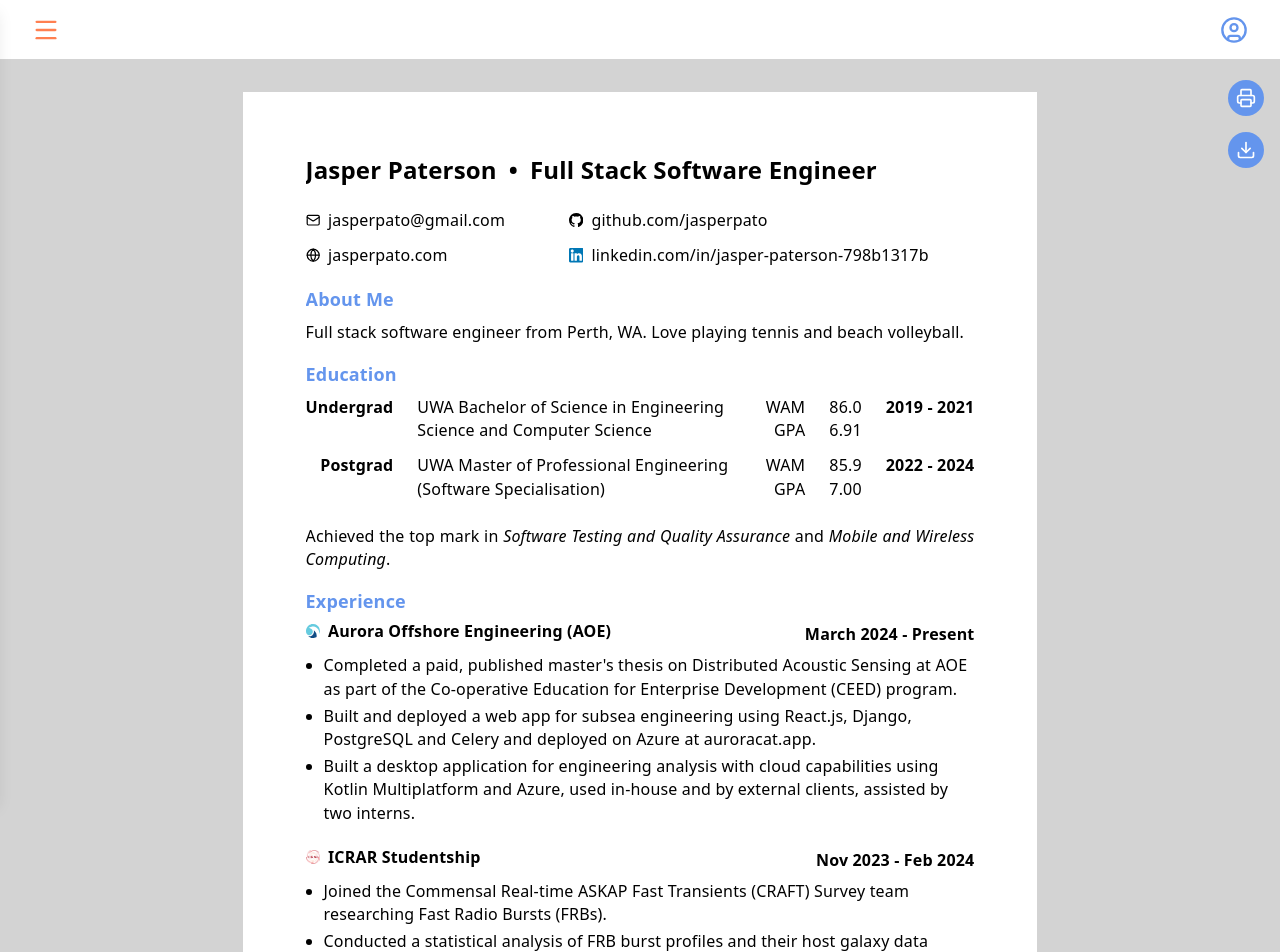
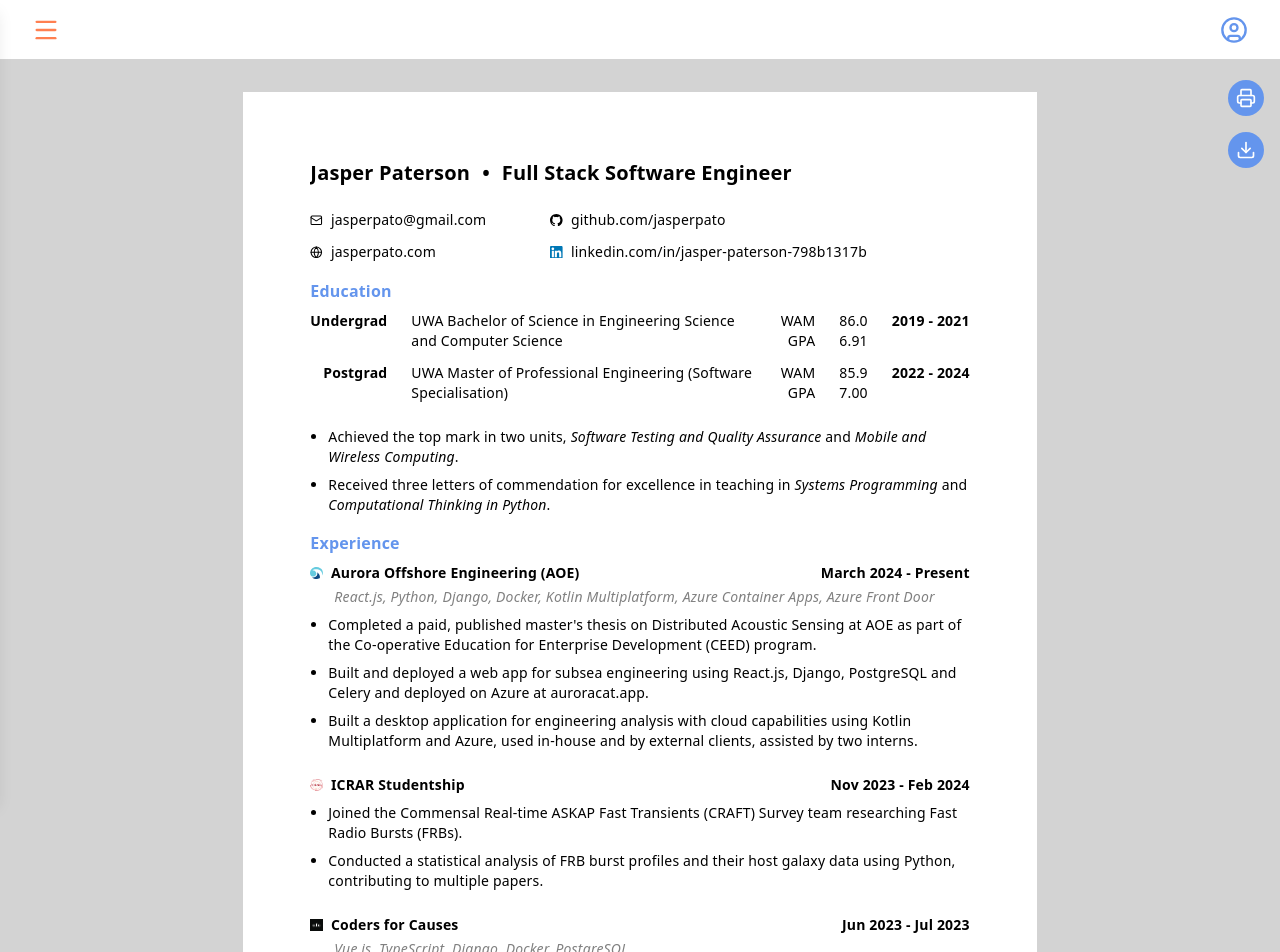
Before and after one commit to jasperpato/Website, a React (Vite) app in the folder frontend/: page /cv in a window 1280 px wide. Shown: the top 952 px of the page. Built offline with nearby package versions, Linux system fonts and the light colour scheme; no server answers.

Commit message:
sub headings in resume

```diff
--- a/frontend/src/pages/cv/CV.tsx
+++ b/frontend/src/pages/cv/CV.tsx
@@ -6,15 +6,22 @@
 import uwaLogo from "../../assets/uwa.png";
 import cfcLogo from "../../assets/cfc.jpeg";
 
+const PRINT = true;
+
+const W = 210; //  * 1.1;
+const H = 297; //  * 1.1;
+
 const MM_TO_PX = 96 / 25.4;
-const PAGE_WIDTH_PX = 210 * MM_TO_PX;
-const PAGE_HEIGHT_PX = 297 * MM_TO_PX;
+const PAGE_WIDTH_PX = W * MM_TO_PX;
+const PAGE_HEIGHT_PX = H * MM_TO_PX;
 const OUTER_PADDING_PX = 64; // matches p-8 on both sides
 
 const iconSize = "w-[0.9em] h-[0.9em]"
 
-const dimensions = "w-[210mm] h-[297mm]"
-const margins = "pt-[0.65in] px-[0.65in]"
+// const dimensions = `w-[${W}mm] h-[${H}mm]`
+
+const dimensions = `w-[210mm] h-[297mm]`
+const margins = "p-[0.7in]"
 
 
 export default function CV() {
@@ -42,7 +49,7 @@
     }, []);
 
     function SubHeading({ children, className = "" }: { children: ReactNode, className?: string }) {
-        return <h3 className={`text-primary font-semibold text-lg ${className}`}>{children}</h3>
+        return <p className={`text-primary font-semibold text-base ${className}`}>{children}</p>
     }
 
     function Td({ children = "", header = false, className = "", semibold = false, fit = false, fill = false, right = false }: { right?: boolean, children?: ReactNode, header?: boolean, className?: string, fit?: boolean, fill?: boolean, semibold?: boolean }) {
@@ -67,26 +74,25 @@
         </table>
     }
 
-    function P({ children }: { children: ReactNode }) {
-        return <p className="w-full text-justify">{children}</p>
-    }
-
-    function ExperienceSection({ title, date, children = "", icon, link }: { icon?: string, link?: string, title: string, date: string, children?: ReactNode }) {
+    function ExperienceSection({ title, date, children = "", icon, link, subHeading }: { icon?: string, link?: string, title: string, date: string, children?: ReactNode, subHeading?: string }) {
         const i = <>{icon && <img src={icon} alt="" className={`${iconSize} object-contain shrink-0`} />}</>
 
         return <>
             <div className="flex flex-col gap-2">
-                <Table>
-                    <tr>
-                        <Td fill className="font-bold">
-                            <div className="flex items-center gap-2 leading-none">
-                                {link ? <A href={link}>{i}</A> : i}
-                                <span>{title}</span>
-                            </div>
-                        </Td>
-                        <Td fit semibold>{date}</Td>
-                    </tr>
-                </Table>
+                <div className="flex flex-col gap-1">
+                    <div className="flex flex-row justify-between items-center">
+                        <div className="flex items-center gap-2 leading-none">
+                            {link ? <A href={link}>{i}</A> : i}
+                            <span className="font-bold">{title}</span>
+                        </div>
+
+                        <div className="font-semibold">{date}</div>
+                    </div>
+
+                    {subHeading && <div className="text-muted italic pl-6">
+                        {subHeading}
+                    </div>}
+                </div>
 
                 {children}
             </div>
@@ -123,7 +129,7 @@
     }
 
     function Page({ children }: { children: ReactNode }) {
-        return <div id="cv-page" className={`${dimensions} ${margins} bg-white`}>
+        return <div id="cv-page" className={`${dimensions} ${margins} bg-white text-sm`}>
             <div className="flex flex-col gap-4 bg-white h-full overflow-hidden">
                 {children}
             </div>
@@ -132,12 +138,12 @@
 
     function List({ children, color = "black" }: { children: ReactNode, color?: string }) {
         const c = color
-        return <ul className="list-disc pl-4.5 space-y-1 marker:text-[var(--marker-color)]" style={{ "--marker-color": c } as React.CSSProperties}>{children}</ul>
+        return <ul className="list-disc pl-4.5 space-y-2 marker:text-[var(--marker-color)]" style={{ "--marker-color": c } as React.CSSProperties}>{children}</ul>
     }
 
     return <>
         <style>{`
-            @page { margin: 0.2in; }
+            @page { margin: 0; }
             @media print {
                 header, nav { display: none !important; }
                 #cv-page, #cv-page * {
@@ -158,7 +164,7 @@
         `}</style>
 
         <div className="print:hidden fixed top-20 right-4 z-10 flex flex-col gap-4">
-            <IconButton
+            {PRINT && <IconButton
                 onClick={() => {
                     const originalTitle = document.title
                     document.title = "Jasper_Paterson_CV"
@@ -174,7 +180,7 @@
                 icon={Printer}
                 color="var(--bg)"
                 background="var(--color-primary)"
-            />
+            />}
 
             <IconButton
                 onClick={() => {
@@ -196,7 +202,7 @@
             <div className="cv-scale-outer" style={{ width: PAGE_WIDTH_PX * scale, height: PAGE_HEIGHT_PX * scale }}>
                 <div className="cv-scale-inner" style={{ width: PAGE_WIDTH_PX, height: PAGE_HEIGHT_PX, transform: `scale(${scale})`, transformOrigin: "top left" }}>
                     <Page>
-                        <p className="text-2xl font-semibold pb-2">Jasper Paterson<span className="px-3">•</span>Full Stack Software Engineer</p>
+                        <p className="text-xl font-semibold pb-2">Jasper Paterson<span className="px-3">•</span>Full Stack Software Engineer</p>
 
                         <Table wide className="w-fit">
                             <tr>
@@ -210,11 +216,11 @@
                             </tr>
                         </Table>
 
-                        <Section title="About Me">
+                        {/* <Section title="About Me">
                             <P>
                                 Full stack software engineer from Perth, WA. Love playing tennis and beach volleyball.
                             </P>
-                        </Section>
+                        </Section> */}
 
                         <Section title="Education">
                             <Table className="w-fit">
@@ -234,7 +240,34 @@
                                 </tr>
                             </Table>
 
-                            <P>Achieved the top mark in <span className="italic">Software Testing and Quality Assurance</span> and <span className="italic">Mobile and Wireless Computing</span>.</P>
+                            {/* <P>
+                                Achieved the top mark in
+                                <span className="italic">
+                                    Software Testing and Quality Assurance
+                                </span>
+                                and
+                                <span className="italic">
+                                    Mobile and Wireless Computing
+                                </span>.
+                            </P> */}
+
+                            <List>
+                                <li>
+                                    Achieved the top mark in two units, <span className="italic">
+                                        Software Testing and Quality Assurance
+                                    </span> and <span className="italic">
+                                        Mobile and Wireless Computing
+                                    </span>.
+                                </li>
+                                <li>
+                                    Received three letters of commendation for excellence in teaching in <span className="italic">
+                                        Systems Programming
+                                    </span> and <span className="italic">
+                                        Computational Thinking in Python
+                                    </span>.
+                                </li>
+                            </List>
+
                         </Section>
 
                         <Section title="Experience">
@@ -243,6 +276,7 @@
                                 link="https://aurora-oe.com/"
                                 title="Aurora Offshore Engineering (AOE)"
                                 date="March 2024 - Present"
+                                subHeading="React.js, Python, Django, Docker, Kotlin Multiplatform, Azure Container Apps, Azure Front Door"
                             >
                                 <List color="var(--color-uwa-blue)">
                                     <li>Completed a paid, published <A color="var(--color-aurora-blue)" href="https://doi.org/10.1115/OMAE2025-157573">master's thesis</A> on Distributed Acoustic Sensing at AOE as part of the <A color="var(--color-aurora-blue)" href="https://ceed.wa.edu.au/">Co-operative Education for Enterprise Development (CEED)</A> program.</li>
@@ -256,6 +290,7 @@
                                 link="https://icrar.org/"
                                 title="ICRAR Studentship"
                                 date="Nov 2023 - Feb 2024"
+                                // subHeading="Python, SciPy, Scikit-Learn"
                             >
                                 <List color="var(--color-icrar-red)">
                                     <li>Joined the <A color="var(--color-icrar-red)" hoverColor="var(--color-primary)" href="https://research.curtin.edu.au/cira/our-research/science/craft-survey/">Commensal Real-time
@@ -273,9 +308,10 @@
                                 link="https://www.codersforcauses.org/"
                                 title="Coders for Causes"
                                 date="Jun 2023 - Jul 2023"
+                                subHeading="Vue.js, TypeScript, Django, Docker, PostgreSQL"
                             >
                                 <List>
-                                    <li>Part of the volunteer team building a website for the <A className="font-medium" href="https://stride-for-education.vercel.app/">Community Spirit Foundation</A>.</li>
+                                    <li>Part of the volunteer team building a website for the <A className="font-medium" href="https://github.com/codersforcauses/csf">Community Spirit Foundation</A>.</li>
                                 </List>
                             </ExperienceSection>
 
@@ -284,18 +320,19 @@
                                 link="https://uwa.edu.au/"
                                 title="UWA Lab Demonstrator"
                                 date="Feb 2022 - Oct 2024"
+                                subHeading="C, C++, Python, Java, OpenGL"
                             >
-                                <div className="flex flex-row gap-8">
+                                <div className="flex flex-row gap-12">
                                     <List color="var(--color-uwa-gold)">
-                                        <li>Computer Networks</li>
+                                        <li>Computational Thinking in Python</li>
                                         <li>Graphics and Animation</li>
                                         <li>Secure Coding</li>
                                     </List>
 
                                     <List color="var(--color-uwa-gold)">
-                                        <li>Computational Thinking in Python</li>
                                         <li>Systems Programming</li>
-                                        <li>Three commendations for excellence in teaching</li>
+                                        <li>Computer Networks</li>
+                                        {/* <li>Three commendations for excellence in teaching</li> */}
                                     </List>
                                 </div>
                             </ExperienceSection>
```
